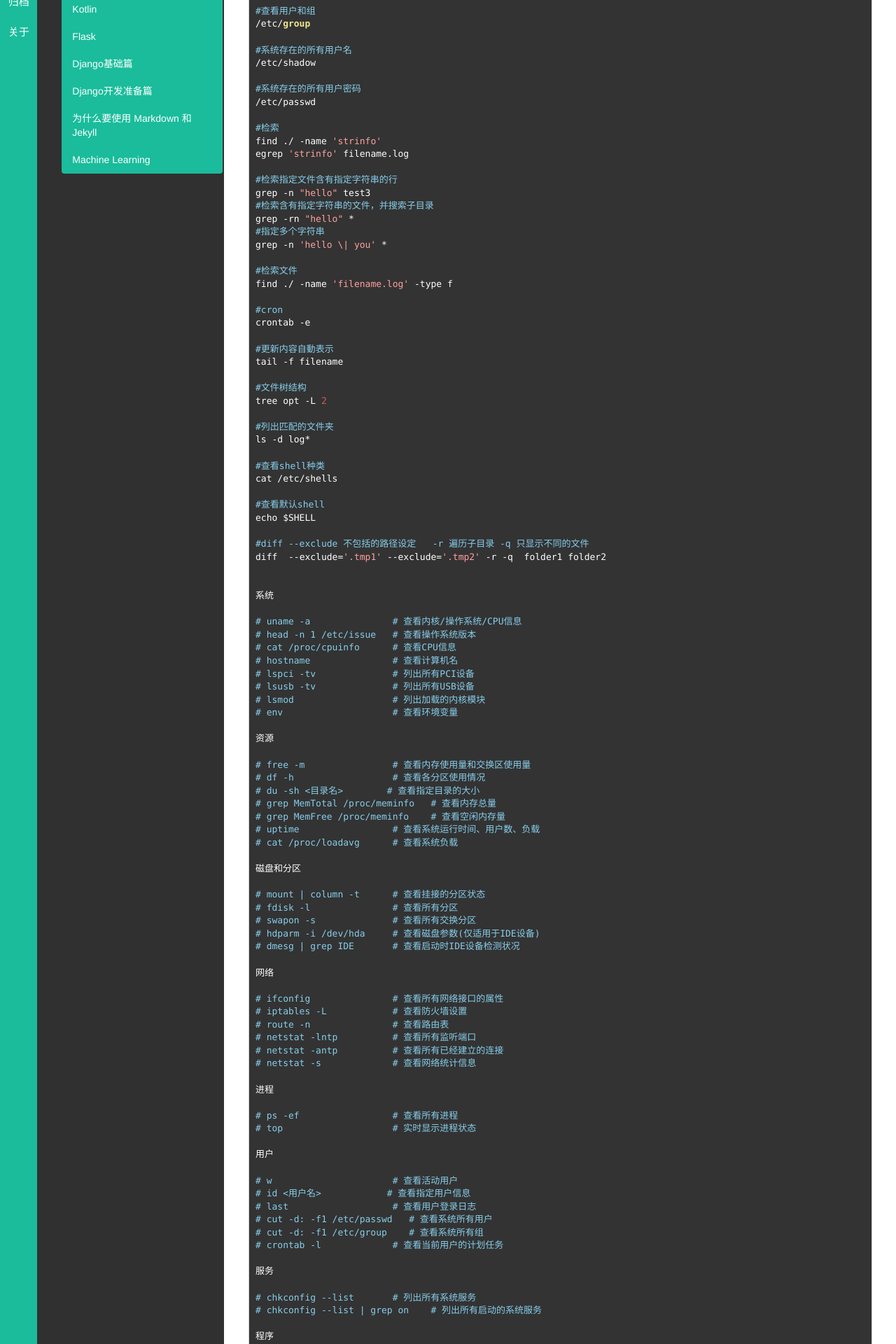
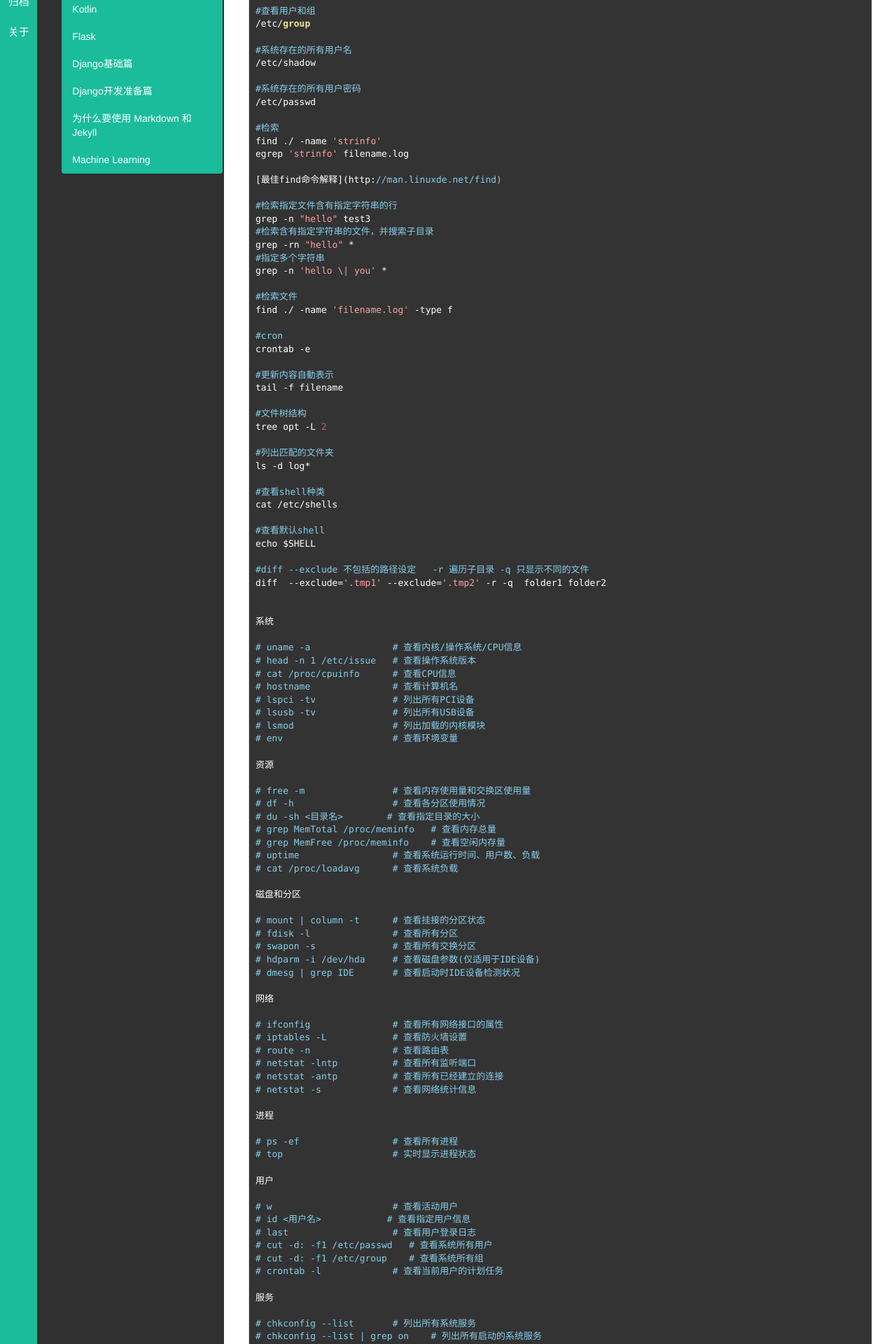
Before and after one commit to kyoyo/kyoyo.github.io, a Jekyll site: the page built from _posts/常用/2017-10-04-LinuxCommand.md, in a window 1280 px wide. Shown: the part 320-2240 px from the top of the page at 70% size. Built offline with Jekyll 4.4.1, drawn with Linux system fonts in a browser that asks for light colours; Markdown is read by kramdown in place of the engine named in the settings.

Commit message:
Update 2017-10-04-LinuxCommand.md

```diff
--- a/_posts/常用/2017-10-04-LinuxCommand.md
+++ b/_posts/常用/2017-10-04-LinuxCommand.md
@@ -26,6 +26,8 @@ printenv
 #检索
 find ./ -name 'strinfo'
 egrep 'strinfo' filename.log
+
+[最佳find命令解释](http://man.linuxde.net/find)
 
 #检索指定文件含有指定字符串的行
 grep -n "hello" test3
```
